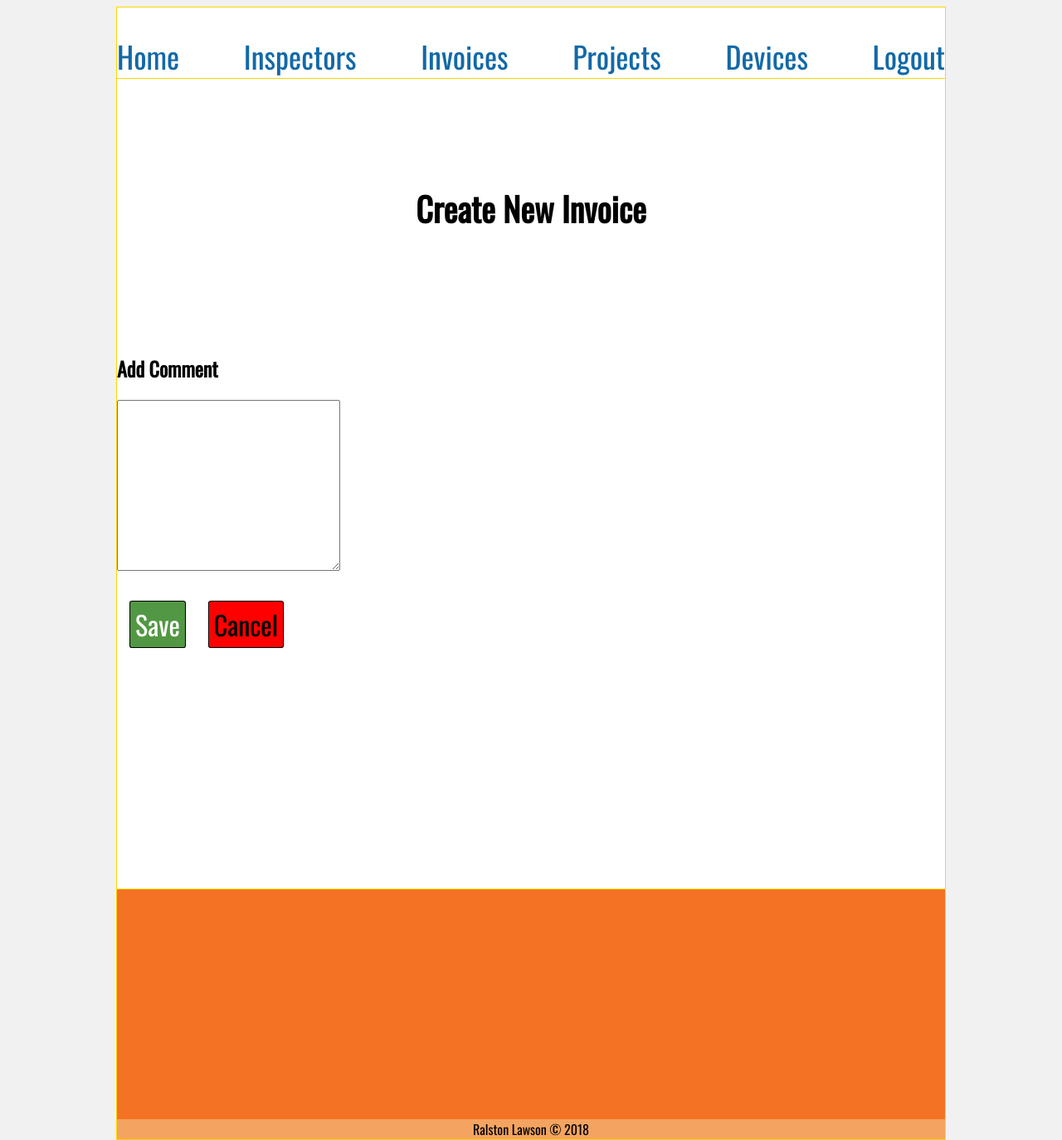
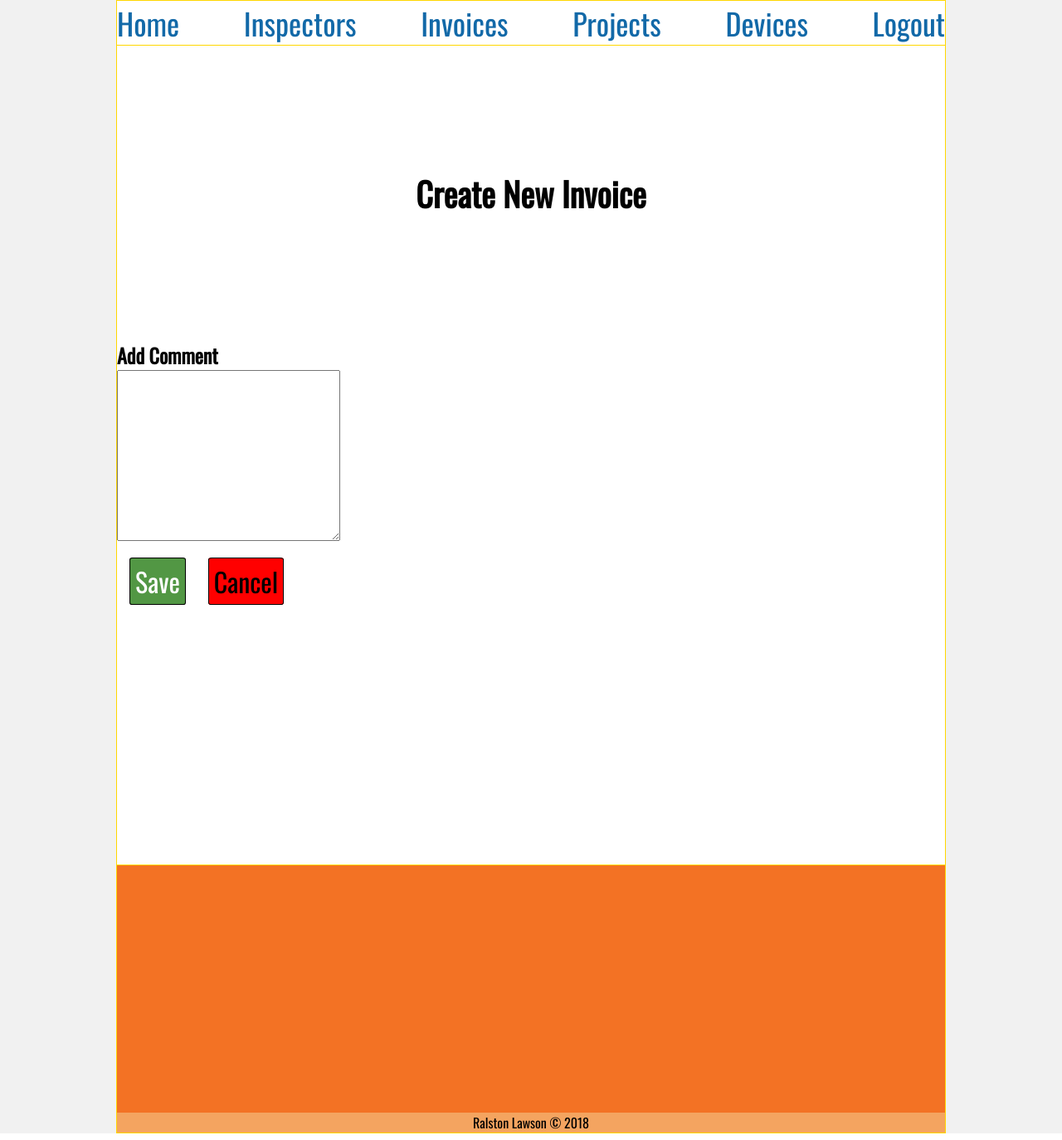
Before and after one commit to Ralst0n/inspection-manager, a Django app: page /invoices/new in a window 1280 px wide. Shown: the whole page at 83% size. Run offline with Django 3.2, Linux system fonts and the light colour scheme; parts of the project's set-up code (start-up, migrations or seed data) failed here and were passed over; some libraries are stand-ins or nearby versions; some web fonts are replaced.

Commit message:
remove web-kit margins on h1s

```diff
--- a/apps/static/css/base_nav.css
+++ b/apps/static/css/base_nav.css
@@ -1,6 +1,6 @@
 *, html, body {
     box-sizing: border-box;
-
+    margin: 0;
     font-family: 'Oswald', 'Gill Sans MT', Calibri, 'Trebuchet MS', sans-serif;
 }
 .container {
@@ -20,7 +20,7 @@
 }
 nav {
     display: none;
-    margin-top: auto;
+    margin-top: 0;
 }
 
 
@@ -28,7 +28,7 @@ nav {
     display: block;
     cursor: pointer;
     width: 100%;
-    margin-bottom: 20px;
+    margin-bottom: 0;
 }
 .burger1, .burger2, .burger3 {
     width: 35px;
@@ -81,6 +81,9 @@ nav {
 
 h1{
     margin: 0 auto;
+    -webkit-margin-before: 0em;
+    -webkit-margin-after: 0em;
+    padding: 0 auto;
     text-align: center;
     width: 100%;
     font-size: 40px;
@@ -117,6 +120,7 @@ h1{
     html, body {
         background-color: #F1F1F1;
         height: 100%;
+        margin: 0;
     }
     #site-nav{
         border-bottom: gold 1px solid;
@@ -133,7 +137,7 @@ h1{
         justify-content: space-between;
         top: 0;
         width: 100%;
-        margin-top: 12px;
+        margin-top: 0px;
         margin-bottom: 0px;
         vertical-align: top;
     }
@@ -175,8 +179,7 @@ h1{
     .container{
         border: 1px solid gold;
         max-width: 1000px;
-        margin-left: auto;
-        margin-right: auto;
+        margin: 0 auto;
         height: auto;
         background-color: #FFF;
         min-height: 1366px;
```
